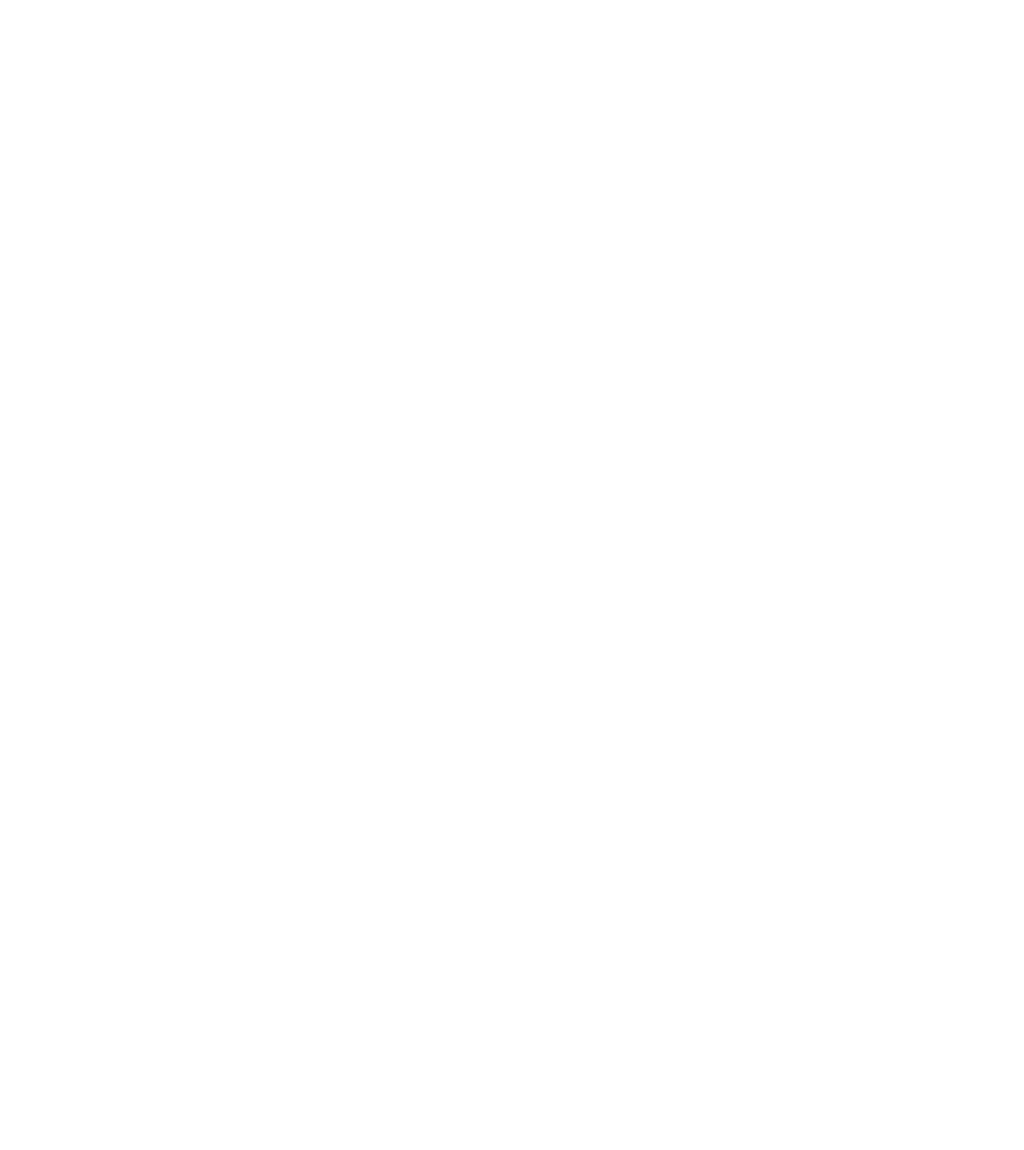
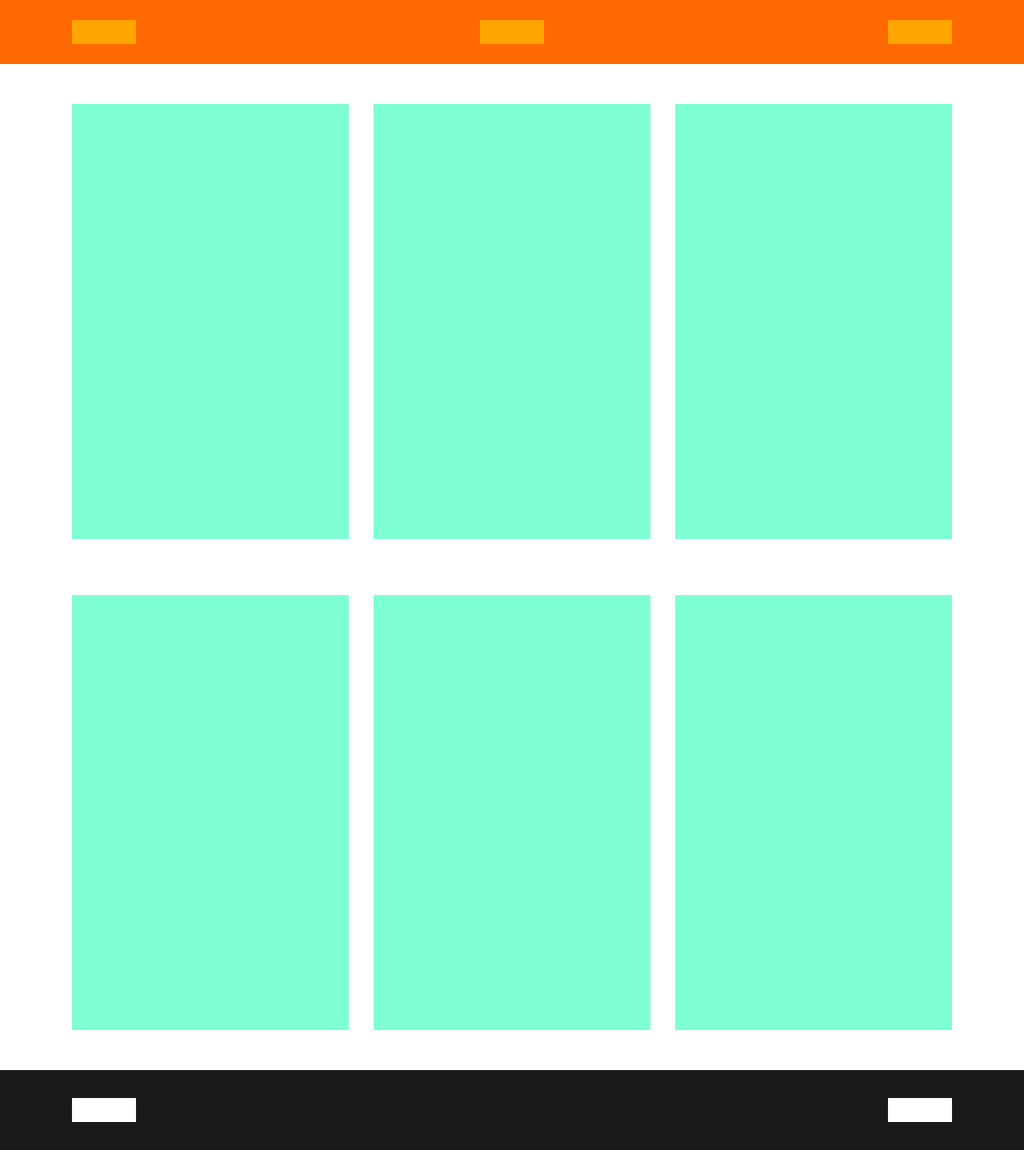
Before and after one commit to MarcoCocco/html-css-boolando, a plain HTML site: page index.html in a window 1280 px wide. Shown: the whole page at 80% size. Before the commit the page ends 800 px from the top, so only its background shows below. Drawn offline with Linux system fonts and the light colour scheme.

Commit message:
feat: definita la struttura generale della pagina con blocchi colorati

```diff
--- a/css/style.css
+++ b/css/style.css
@@ -6,4 +6,87 @@
     box-sizing: border-box;
 }
 
+.page-container {
+    max-width: 1100px;
+    margin-left: auto;
+    margin-right: auto;
+}
+
 /* /ASSETS */
+
+/* NAVBAR */
+
+nav {
+    height: 80px;
+    background-color: #ff6900;
+}
+
+.navbar-items {
+    height: 80px;
+    display: flex;
+    justify-content: space-between;
+    align-items: center;
+}
+
+.navbar-items #categories,
+#logo,
+#menu-icons {
+    height: 30px;
+    width: 80px;
+    background-color: orange;
+    /*test*/
+}
+
+/* /NAVBAR */
+
+/* MAIN */
+
+main {
+    margin: 50px;
+}
+
+main .row-1 {
+    margin-bottom: 70px;
+    display: flex;
+    justify-content: space-between;
+}
+
+main .row-2 {
+    display: flex;
+    justify-content: space-between;
+}
+
+main .image {
+    height: 544px;
+    width: 346px;
+    background-color: aquamarine;
+}
+
+
+
+
+/* /MAIN */
+
+/* FOOTER */
+
+footer {
+    height: 100px;
+    background-color: #1a1a1a;
+}
+
+.footer-items {
+    height: 100px;
+    display: flex;
+    justify-content: space-between;
+    align-items: center;
+}
+
+.footer-items #info,
+#socials {
+    height: 30px;
+    width: 80px;
+    background-color: white;
+    /*test*/
+}
+
+/* /FOOTER */
--- a/index.html
+++ b/index.html
@@ -14,14 +14,68 @@
 <body>
 
     <nav>
+        <div class="navbar-items page-container">
+
+            <div id="categories">
+
+            </div>
+
+            <div id="logo">
+
+            </div>
+
+            <div id="menu-icons">
+
+            </div>
+
+        </div>
 
     </nav>
 
     <main>
 
+        <div class="row-1 page-container">
+
+            <div class="image img-1">
+
+            </div>
+
+            <div class="image img-2">
+
+            </div>
+            <div class="image img-3">
+
+            </div>
+
+        </div>
+
+        <div class="row-2 page-container">
+
+            <div class="image img-4">
+
+            </div>
+            <div class="image img-5">
+
+            </div>
+            <div class="image img-6">
+
+            </div>
+
+        </div>
+
     </main>
 
     <footer>
+
+        <div class="footer-items page-container">
+
+            <div id="info">
+
+            </div>
+
+            <div id="socials">
+
+        </div>
 
     </footer>
 
```
